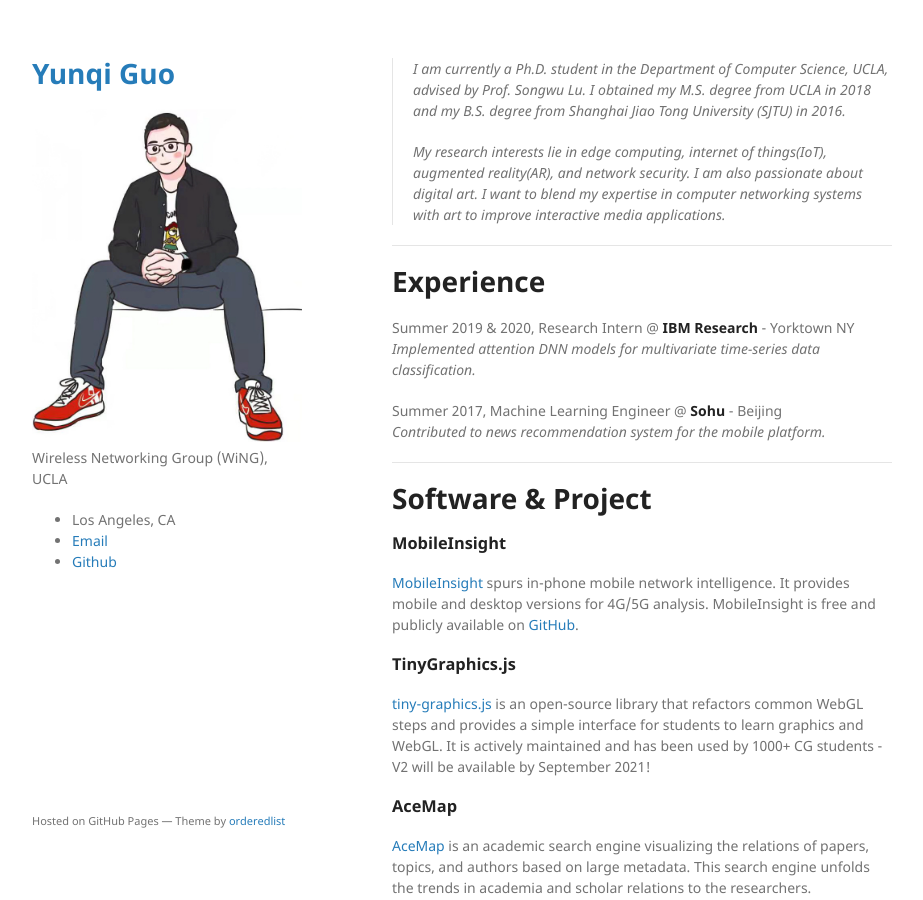
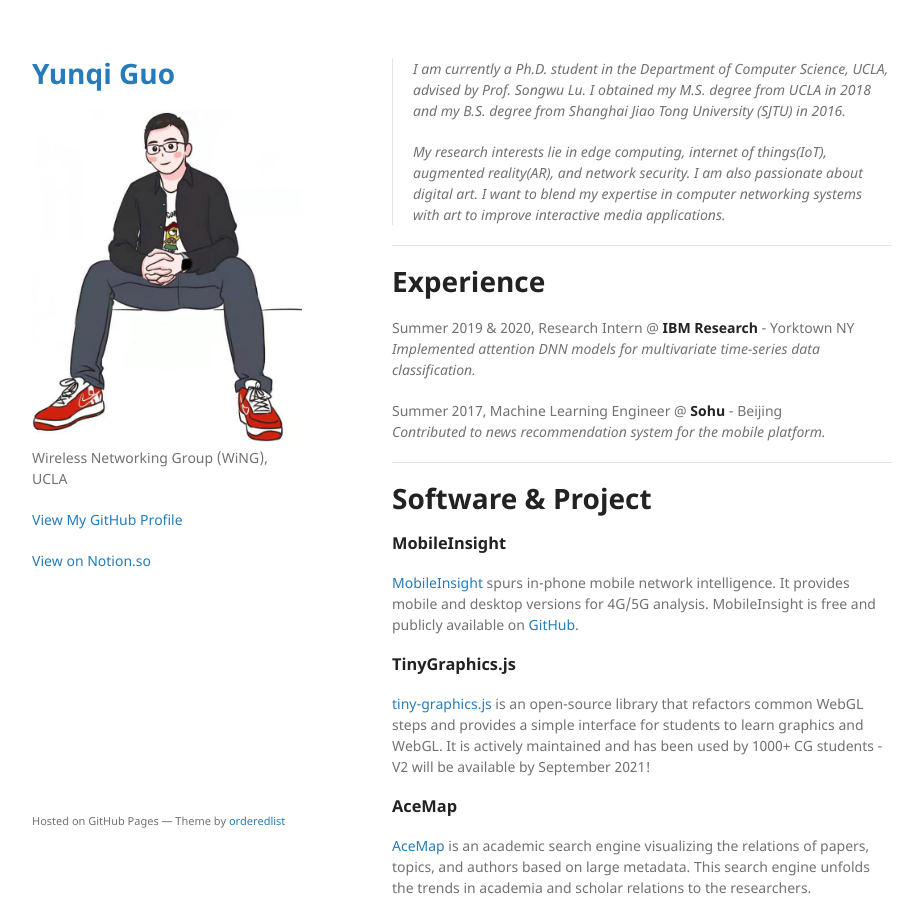
Before and after one commit to YunqiG/YunqiG.github.io, a Jekyll site: the page built from index.md, in a window 1280 px wide and 900 px high. Shown: the whole window, without its empty margins (178-1101 px from the left). Built offline with Jekyll 4.4.1, drawn with Linux system fonts in a browser that asks for light colours; our own code applies the rules of GitHub Pages for plain Markdown files.

Commit message:
Update profile

```diff
--- a/_layouts/default.html
+++ b/_layouts/default.html
@@ -27,17 +27,12 @@
         <!--        <p class="view"><a href="{{ site.github.repository_url }}">View the Project on GitHub <small>{{ site.github.repository_nwo }}</small></a></p>-->
         <!--        {% endif %}-->
 
-        <!--        {% if site.github.is_user_page %}-->
-        <!--        <p class="view"><a href="{{ site.github.owner_url }}">View My GitHub Profile</a></p>-->
-        <!--        {% endif %}-->
+                {% if site.github.is_user_page %}
+                <p class="view"><a href="{{ site.github.owner_url }}">View My GitHub Profile</a></p>
+                {% endif %}
 
-        <ul class="social-icons">
-            <li><i aria-hidden="true" class="fa fa-fw fa-map-marker"></i> Los Angeles, CA</li>
-            <li><a href="mailto:guoyunqi@gmail.com"><i aria-hidden="true" class="fa fa-fw fa-envelope-square"></i> Email</a>
-            </li>
-            <li><a href="https://github.com/luckiday"><i aria-hidden="true" class="fa fa-fw fa-github"></i>
-                Github</a></li>
-        </ul>
+        <p class="view"><a href="https://yqg.notion.site/Yunqi-Guo-98c0436be82d4d8fae7260fb531b71e1">View on Notion.so</a></p>
+
 
         {% if site.show_downloads %}
         <ul class="downloads">
```
